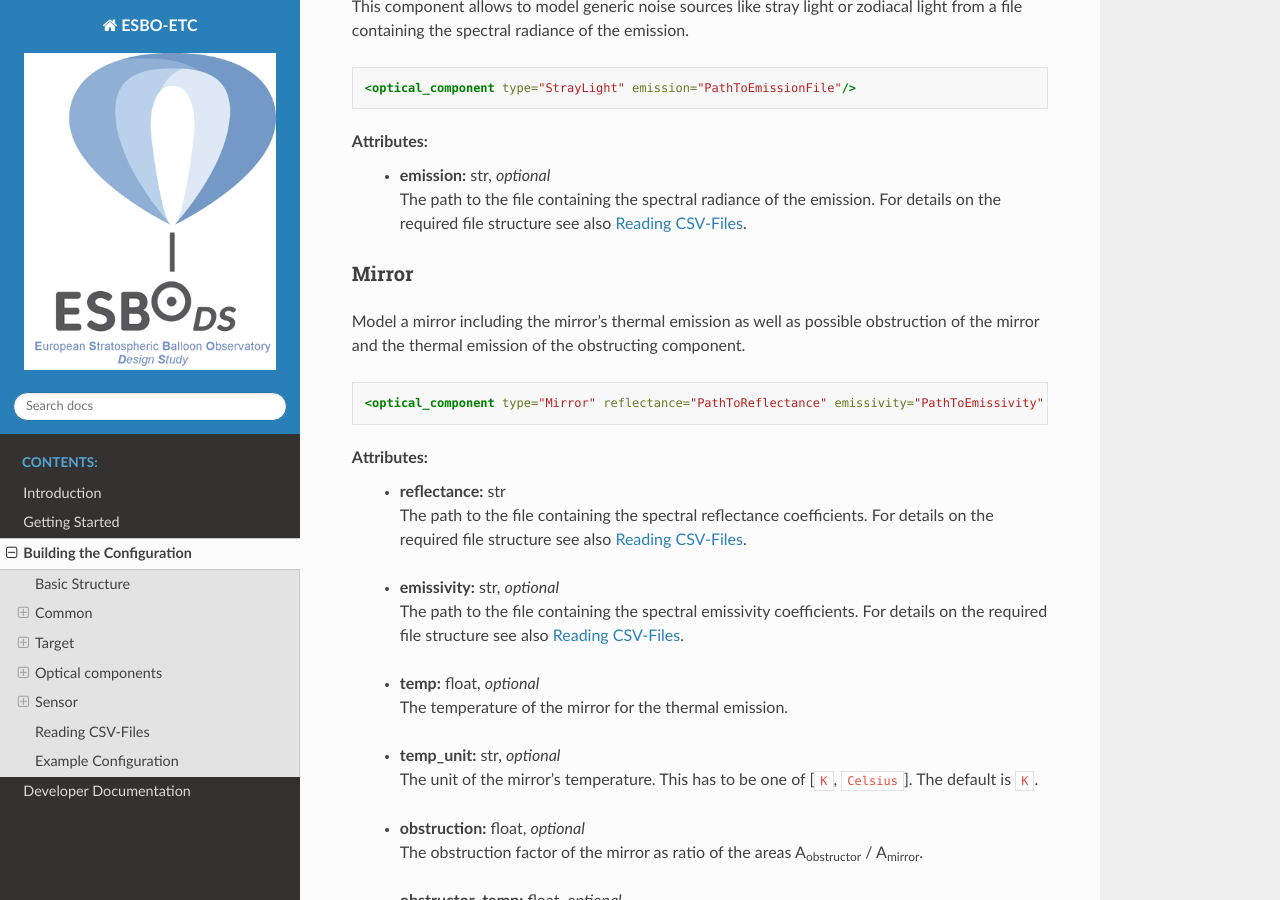
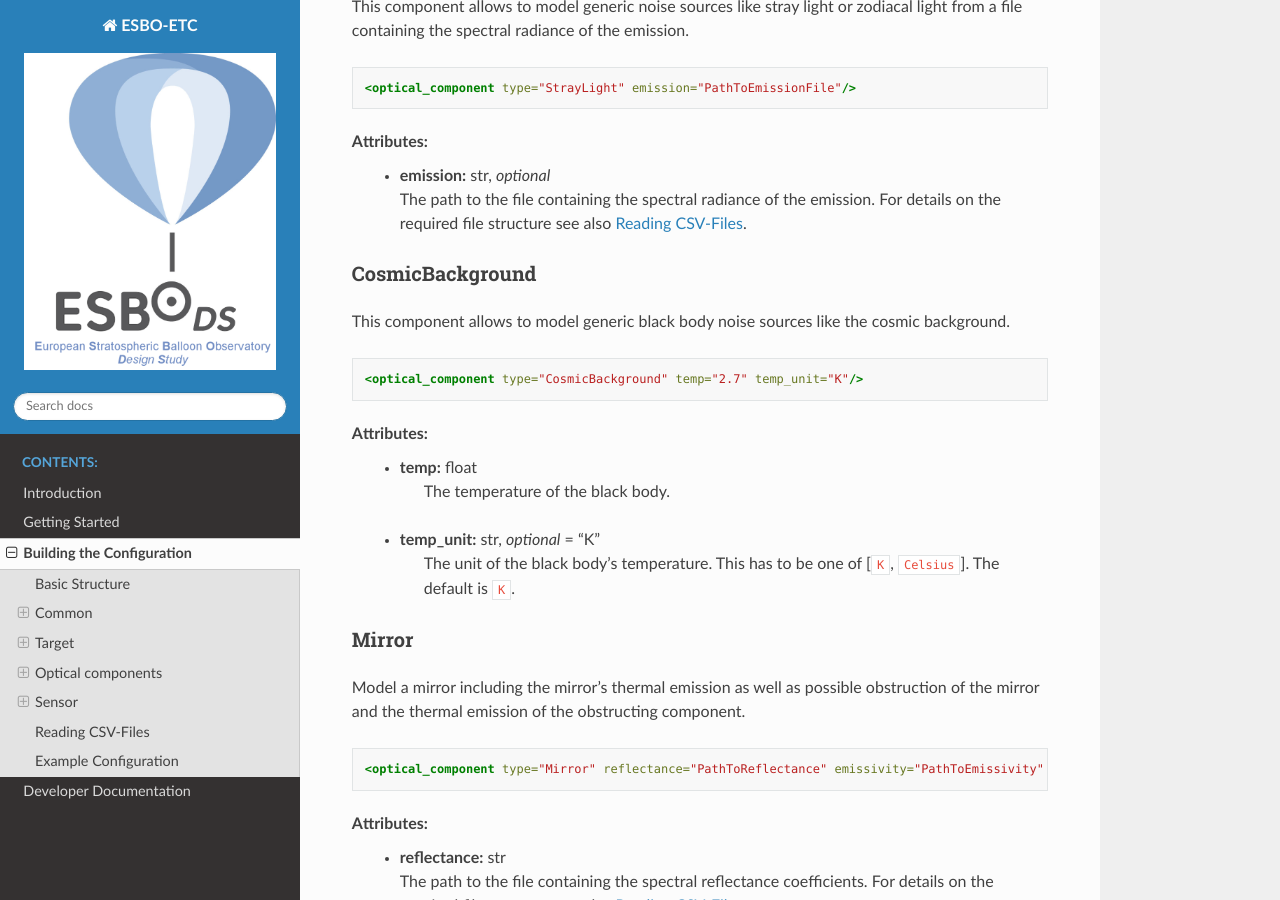
Before and after one commit to LukasK13/ESBO-ETC, a Sphinx documentation site: the page built from docs/source/configuration/configuration.rst, in a window 1280 px wide and 900 px high, scrolled down 7844 px. Built offline with Sphinx 7.4.7 and the Read the Docs theme 2.0.0, drawn with Linux system fonts in a browser that asks for light colours.

Commit message:
Cosmic Background documented

```diff
--- a/docs/source/configuration/optical_components.rst
+++ b/docs/source/configuration/optical_components.rst
@@ -34,6 +34,20 @@ This component allows to model generic noise sources like stray light or zodiaca
 Attributes:
     * | **emission:** str, *optional*
       | The path to the file containing the spectral radiance of the emission. For details on the required file structure see also :ref:`reading_csv`.
+
+CosmicBackground
+----------------
+This component allows to model generic black body noise sources like the cosmic background.
+
+.. code-block:: xml
+
+    <optical_component type="CosmicBackground" temp="2.7" temp_unit="K"/>
+
+Attributes:
+    * | **temp:** float
+      |   The temperature of the black body.
+    * | **temp_unit:** str, *optional* = "K"
+      |   The unit of the black body's temperature. This has to be one of [``K``, ``Celsius``]. The default is ``K``.
 
 Mirror
 ------
```
